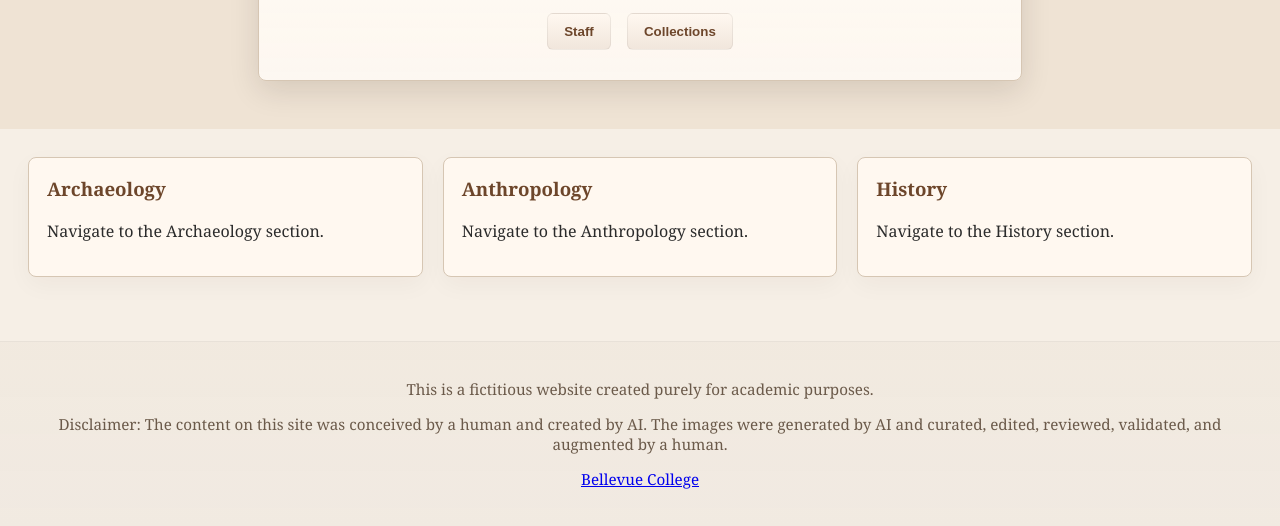
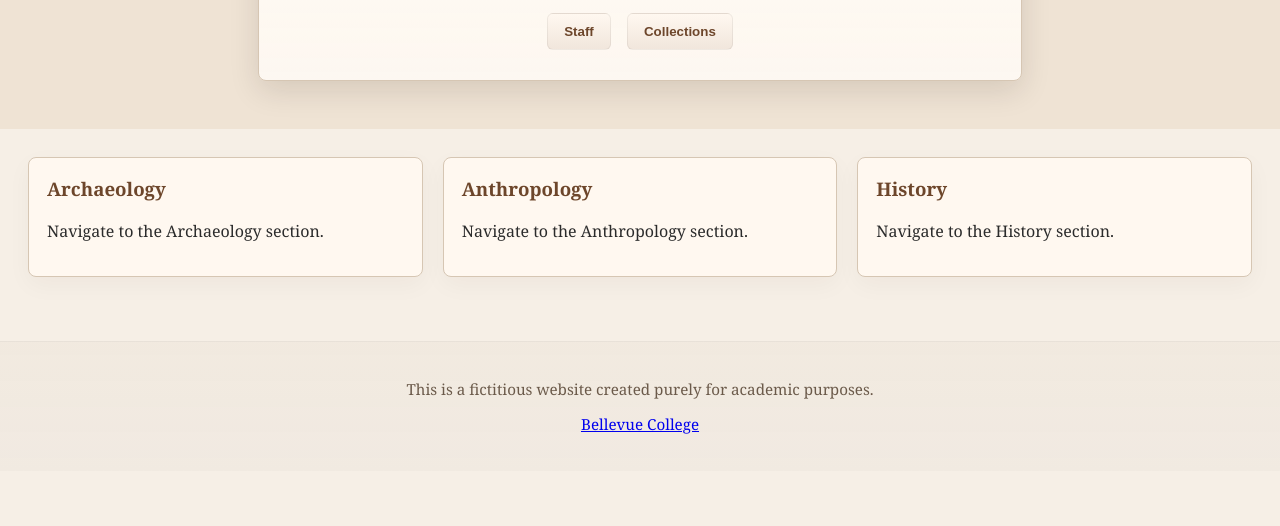
Before and after one commit to gabrikulo-a11y/museum, a plain HTML site: page index.html in a window 1280 px wide. Shown: the part 573-1099 px from the top of the page. After the commit the page ends 1044 px from the top, so only its background shows below. Drawn offline with Linux system fonts and the light colour scheme.

Commit message:
Fix HTML formatting and structure

```diff
--- a/index.html
+++ b/index.html
@@ -49,7 +49,6 @@
 
   <footer class="bottombar">
     <p>This is a fictitious website created purely for academic purposes.</p>
-    <p>Disclaimer: The content on this site was conceived by a human and created by AI. The images were generated by AI and curated, edited, reviewed, validated, and augmented by a human.</p>
     <p><a href="https://www.bellevuecollege.edu" target="_blank" rel="noopener">Bellevue College</a></p>
   </footer>
 </body>
```
